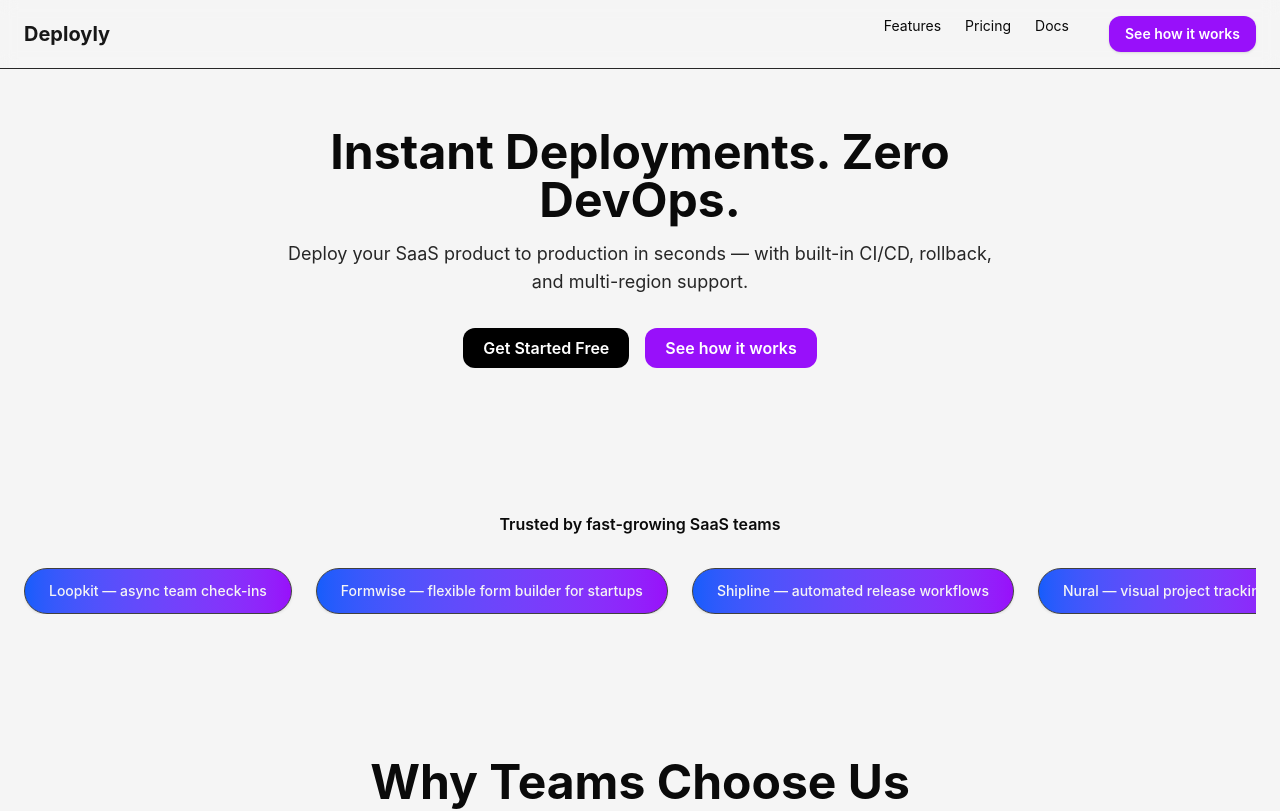
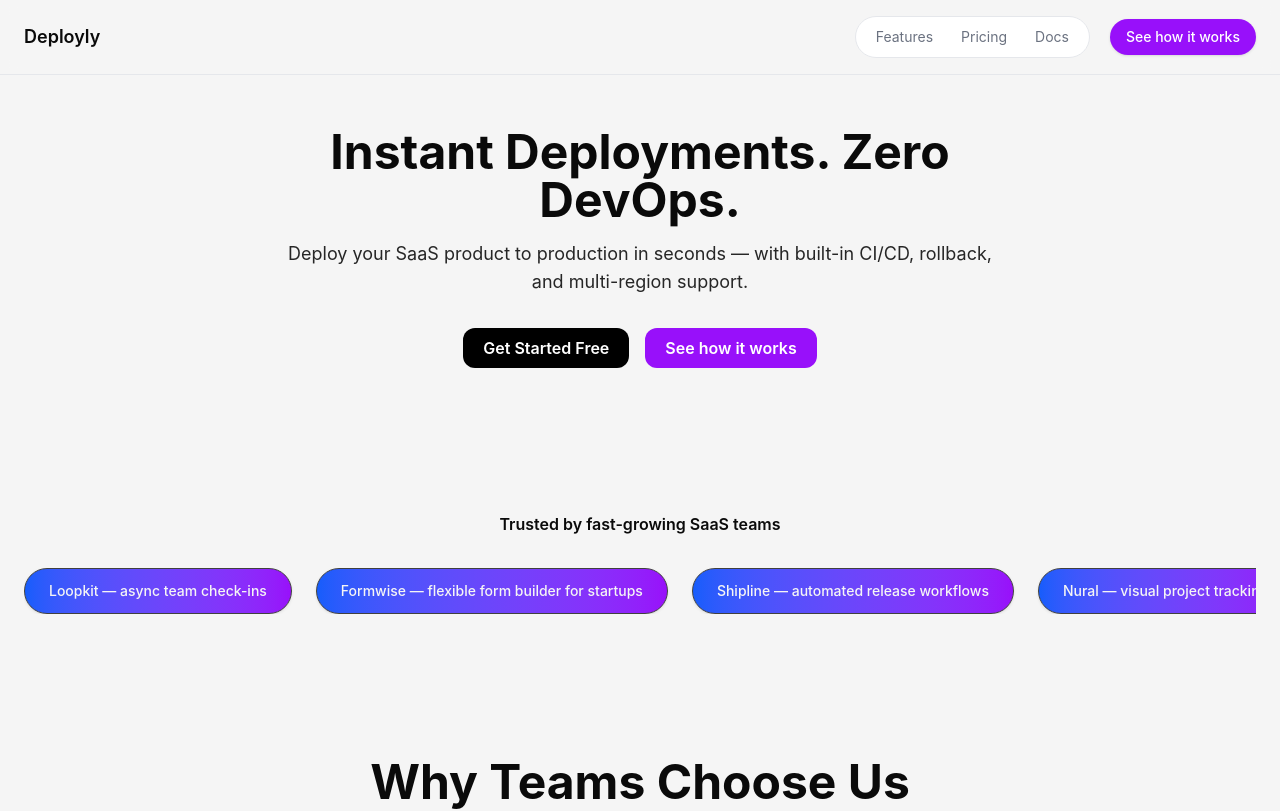
Before and after one commit to codewithshoaib-dev/Deployly, a React (Vite) app: page / in a window 1280 px wide. Shown: the top 811 px of the page. Built offline with nearby package versions, Linux system fonts and the light colour scheme.

Commit message:
refactor: header layout, improve nav hierarchy and interaction states

```diff
--- a/src/components/HeaderSection.tsx
+++ b/src/components/HeaderSection.tsx
@@ -1,32 +1,52 @@
+export default function Header({
+  setModal,
+}: {
+  setModal: (value: boolean) => void;
+}) {
+  return (
+    <header className="fixed top-0 w-full z-50 backdrop-blur bg-background/80 border-b border-border px-6 py-4 flex items-center justify-between">
+      {/* Logo */}
+      <div className="text-lg font-semibold text-foreground">Deployly</div>
 
-
-export default function Header({setModal}: {setModal : (value: boolean) => void}) {
-
-    return (
-      <header className="fixed top-0 w-full z-50 backdrop-blur border-b border-neutral-800 py-4 px-6 flex justify-between items-center">
-        <div className="text-xl text-neutral-900 font-bold">Deployly</div>
-        <nav className="hidden sm:flex space-x-6 text-sm">
-          <a href="#features" className="hover:text-foreground-hover">
+      {/* Desktop Nav */}
+      <nav className="hidden sm:flex items-center gap-2 text-sm">
+        {/* Nav Links Container */}
+        <div className="flex items-center gap-1 bg-card border border-border rounded-full px-2 py-1">
+          <a
+            href="#features"
+            className="px-3 py-1.5 rounded-full text-muted transition-colors hover:text-foreground hover:bg-background"
+          >
             Features
           </a>
-          <a href="#pricing" className="hover:text-foreground-hover">
+          <a
+            href="#pricing"
+            className="px-3 py-1.5 rounded-full text-muted transition-colors hover:text-foreground hover:bg-background"
+          >
             Pricing
           </a>
-          <a href="#" className="hover:text-foreground-hover">
+          <a
+            href="#"
+            className="px-3 py-1.5 rounded-full text-muted transition-colors hover:text-foreground hover:bg-background"
+          >
             Docs
           </a>
+        </div>
+
+        {/* CTA */}
         <button
           onClick={() => setModal(true)}
-            className="ml-4 bg-primary px-4 py-2 rounded-xl text-sm font-semibold text-white shadow hover:scale-105 transition-[scale]"
+          className="ml-3 bg-primary text-primary-foreground px-4 py-2 rounded-full font-medium shadow-sm transition-transform hover:scale-105"
         >
           See how it works
         </button>
       </nav>
+
+      {/* Mobile CTA */}
       <button
         onClick={() => setModal(true)}
-          className="block sm:hidden ml-4 bg-primary px-4 py-2 rounded-xl text-sm font-semibold text-white shadow hover:scale-105 transition-[scale]"
+        className="sm:hidden bg-primary text-primary-foreground px-4 py-2 rounded-full text-sm font-medium shadow-sm transition-transform hover:scale-105"
       >
-          See how it works
+        Guide
       </button>
     </header>
   );
```
Lines whose indentation alone changed are shown as unchanged.
